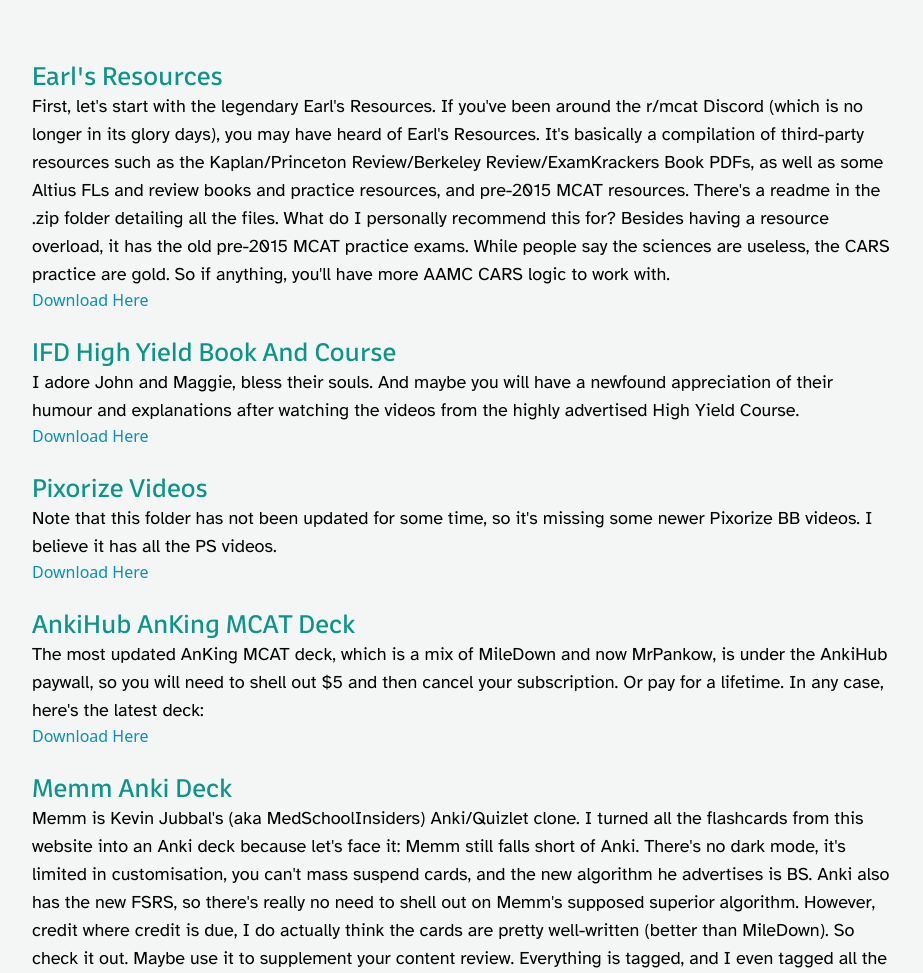
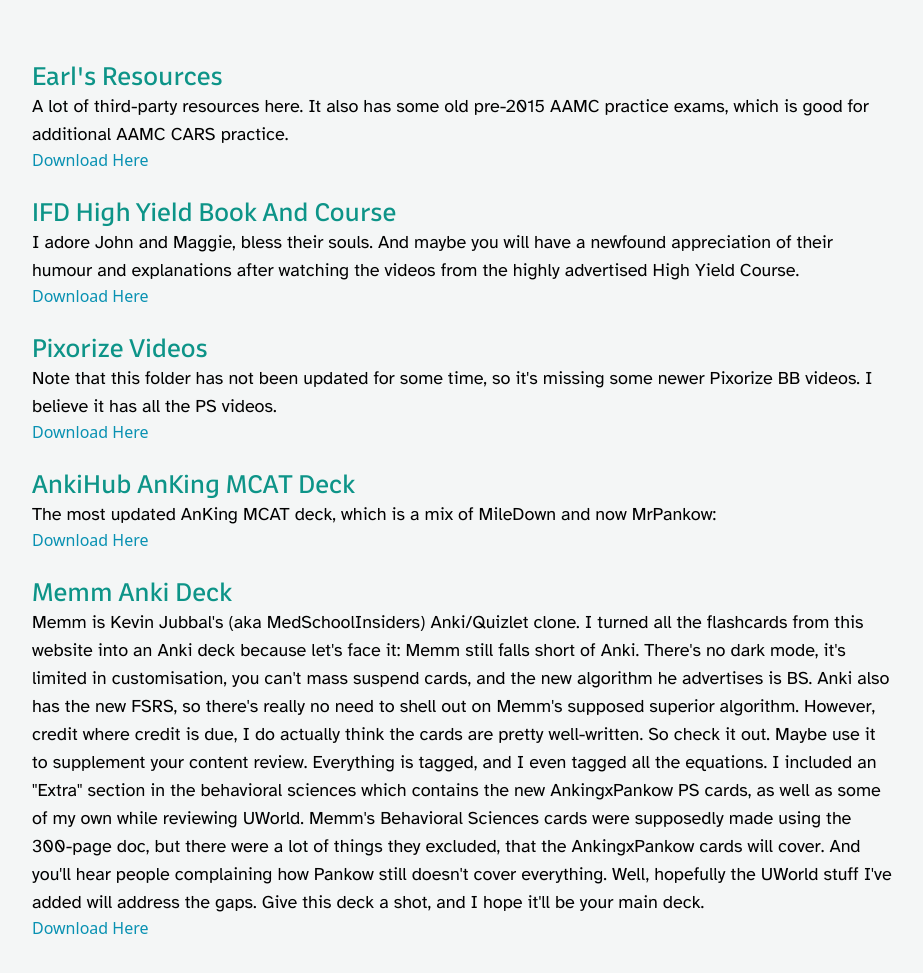
Before and after one commit to yangskinny/premed, a website: page index.html in a window 1280 px wide. Shown: the part 156-1129 px from the top of the page, without its empty margins (176-1099 px from the left). Drawn offline with Linux system fonts and the light colour scheme.

Commit message:
shortened descriptions

```diff
--- a/index.html
+++ b/index.html
@@ -15,7 +15,7 @@
         <div class="mt-28 mx-auto w-full max-w-4xl px-4">
             <h1 class="text-center text-4xl mb-16 font-neutronic underline decoration-teal-500 hover:decoration-teal-700">The Real Premed Resources</h1>
             <h2 class="text-2xl font-neutronic text-teal-600 hover:text-teal-800">Earl's Resources</h2>
-            <p class="font-passenger text-lg">First, let's start with the legendary Earl's Resources. If you've been around the r/mcat Discord (which is no longer in its glory days), you may have heard of Earl's Resources. It's basically a compilation of third-party resources such as the Kaplan/Princeton Review/Berkeley Review/ExamKrackers Book PDFs, as well as some Altius FLs and review books and practice resources, and pre-2015 MCAT resources. There's a readme in the .zip folder detailing all the files. What do I personally recommend this for? Besides having a resource overload, it has the old pre-2015 MCAT practice exams. While people say the sciences are useless, the CARS practice are gold. So if anything, you'll have more AAMC CARS logic to work with.</p>
+            <p class="font-passenger text-lg">A lot of third-party resources here. It also has some old pre-2015 AAMC practice exams, which is good for additional AAMC CARS practice.</p>
             <a href="https://PizzaTownVisitorServices.quickconnect.to/d/s/yOV99OqKStrJ77JQQZUdVIpSpNDWs0cb/3WvNQbkV5lJjjyWryU0pYLIKI7Es1Myf-BLUAYNCkWAs" target="_blank" rel="noopener noreferrer" class="text-cyan-600 hover:text-cyan-700">Download Here</a>
             <h2 class="text-2xl pt-6 font-neutronic text-teal-600 hover:text-teal-800">IFD High Yield Book And Course</h2>
             <p class="font-passenger text-lg">I adore John and Maggie, bless their souls. And maybe you will have a newfound appreciation of their humour and explanations after watching the videos from the highly advertised High Yield Course.</p>
@@ -24,10 +24,10 @@
             <p class="font-passenger text-lg">Note that this folder has not been updated for some time, so it's missing some newer Pixorize BB videos. I believe it has all the PS videos.</p>
             <a href="https://PizzaTownVisitorServices.quickconnect.to/d/s/588749291990856604/QZRZeRFlVX1sfgWSq8umRUCSgWHryR5T-HbUg8xalWAs" target="_blank" rel="noopener noreferrer" class="text-cyan-600 hover:text-cyan-700">Download Here</a>
             <h2 class="text-2xl pt-6 font-neutronic text-teal-600 hover:text-teal-800">AnkiHub AnKing MCAT Deck</h2>
-            <p class="font-passenger text-lg">The most updated AnKing MCAT deck, which is a mix of MileDown and now MrPankow, is under the AnkiHub paywall, so you will need to shell out $5 and then cancel your subscription. Or pay for a lifetime. In any case, here's the latest deck:</p>
+            <p class="font-passenger text-lg">The most updated AnKing MCAT deck, which is a mix of MileDown and now MrPankow:</p>
             <a href="https://drive.filen.io/d/40ee3f26-04a0-4cc9-b2c1-1479803a2577#jbvvVGT2MYZKufwNGK7KlztHuk4UKWBI" target="_blank" rel="noopener noreferrer" class="text-cyan-600 hover:text-cyan-700">Download Here</a>
             <h2 class="text-2xl pt-6 font-neutronic text-teal-600 hover:text-teal-800">Memm Anki Deck</h2>
-            <p class="font-passenger text-lg">Memm is Kevin Jubbal's (aka MedSchoolInsiders) Anki/Quizlet clone. I turned all the flashcards from this website into an Anki deck because let's face it: Memm still falls short of Anki. There's no dark mode, it's limited in customisation, you can't mass suspend cards, and the new algorithm he advertises is BS. Anki also has the new FSRS, so there's really no need to shell out on Memm's supposed superior algorithm. However, credit where credit is due, I do actually think the cards are pretty well-written (better than MileDown). So check it out. Maybe use it to supplement your content review. Everything is tagged, and I even tagged all the equations. I included an "Extra" section in the behavioral sciences which contains the new AnkingxPankow PS cards, as well as some of my own while reviewing UWorld. Memm's Behavioral Sciences cards were supposedly made using the 300-page doc, but there were a lot of things they excluded, that the AnkingxPankow cards will cover. And you'll hear people complaining how Pankow still doesn't cover everything. Well, hopefully the UWorld stuff I've added will address the gaps. Give this deck a shot, and I hope it'll be your main deck.</p>
+            <p class="font-passenger text-lg">Memm is Kevin Jubbal's (aka MedSchoolInsiders) Anki/Quizlet clone. I turned all the flashcards from this website into an Anki deck because let's face it: Memm still falls short of Anki. There's no dark mode, it's limited in customisation, you can't mass suspend cards, and the new algorithm he advertises is BS. Anki also has the new FSRS, so there's really no need to shell out on Memm's supposed superior algorithm. However, credit where credit is due, I do actually think the cards are pretty well-written. So check it out. Maybe use it to supplement your content review. Everything is tagged, and I even tagged all the equations. I included an "Extra" section in the behavioral sciences which contains the new AnkingxPankow PS cards, as well as some of my own while reviewing UWorld. Memm's Behavioral Sciences cards were supposedly made using the 300-page doc, but there were a lot of things they excluded, that the AnkingxPankow cards will cover. And you'll hear people complaining how Pankow still doesn't cover everything. Well, hopefully the UWorld stuff I've added will address the gaps. Give this deck a shot, and I hope it'll be your main deck.</p>
             <a href="https://drive.filen.io/d/be9a29b4-1f66-44ec-b874-9572296e9fe0#El1qIyDkxAv3SiOKRtmxb26jZWzdIhPf" target="_blank" rel="noopener noreferrer" class="text-cyan-600 hover:text-cyan-700">Download Here</a>
         </div>
 
```
